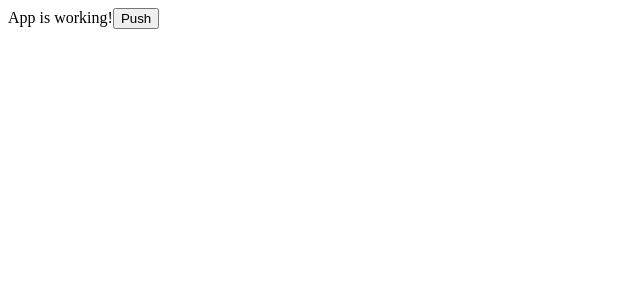
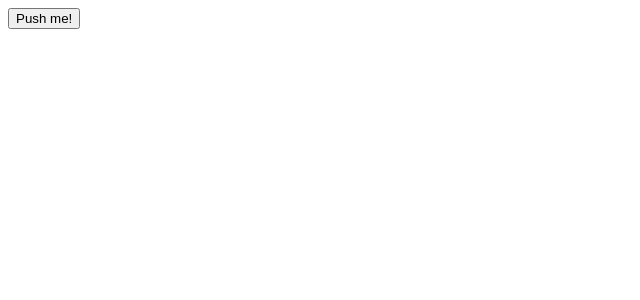
Before and after one commit to raiyin/react_fund_course, a React (Create React App) app: page / in a window 1280 px wide. Shown: the top 300 px of the page, without its empty margins (0-640 px from the left). Built offline with nearby package versions, Linux system fonts and the light colour scheme.

Commit message:
What is jsx.

```diff
--- a/src/index.js
+++ b/src/index.js
@@ -4,7 +4,7 @@ import App from './App';
 
 const root = ReactDOM.createRoot(document.getElementById('root'));
 root.render(
-    <div>App is working!
-    <button>Push</button>
-    </div>
+  React.createElement('button', {
+    onClick: ()=>console.log('Click')
+  }, 'Push me!')
 );
```
